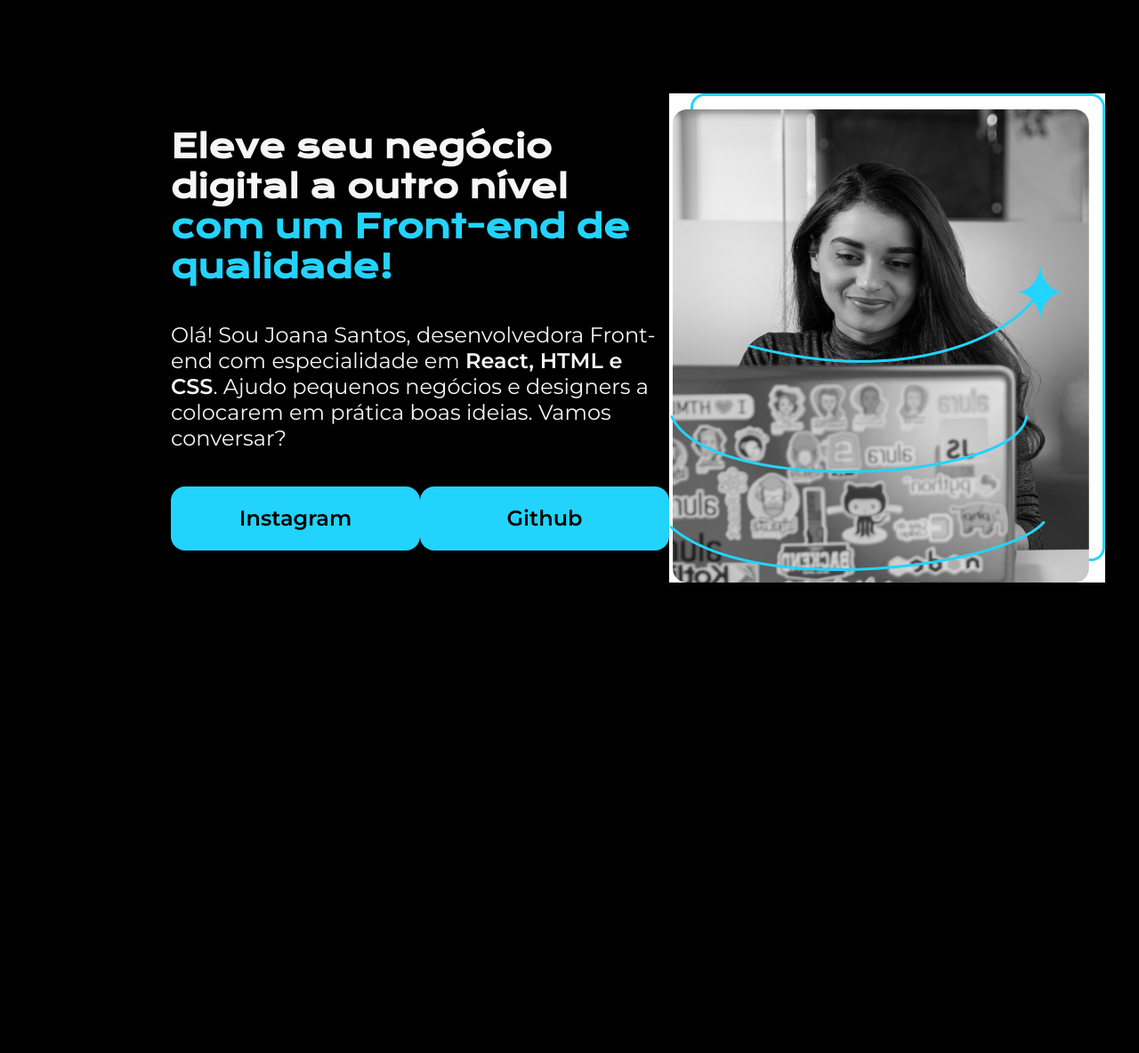
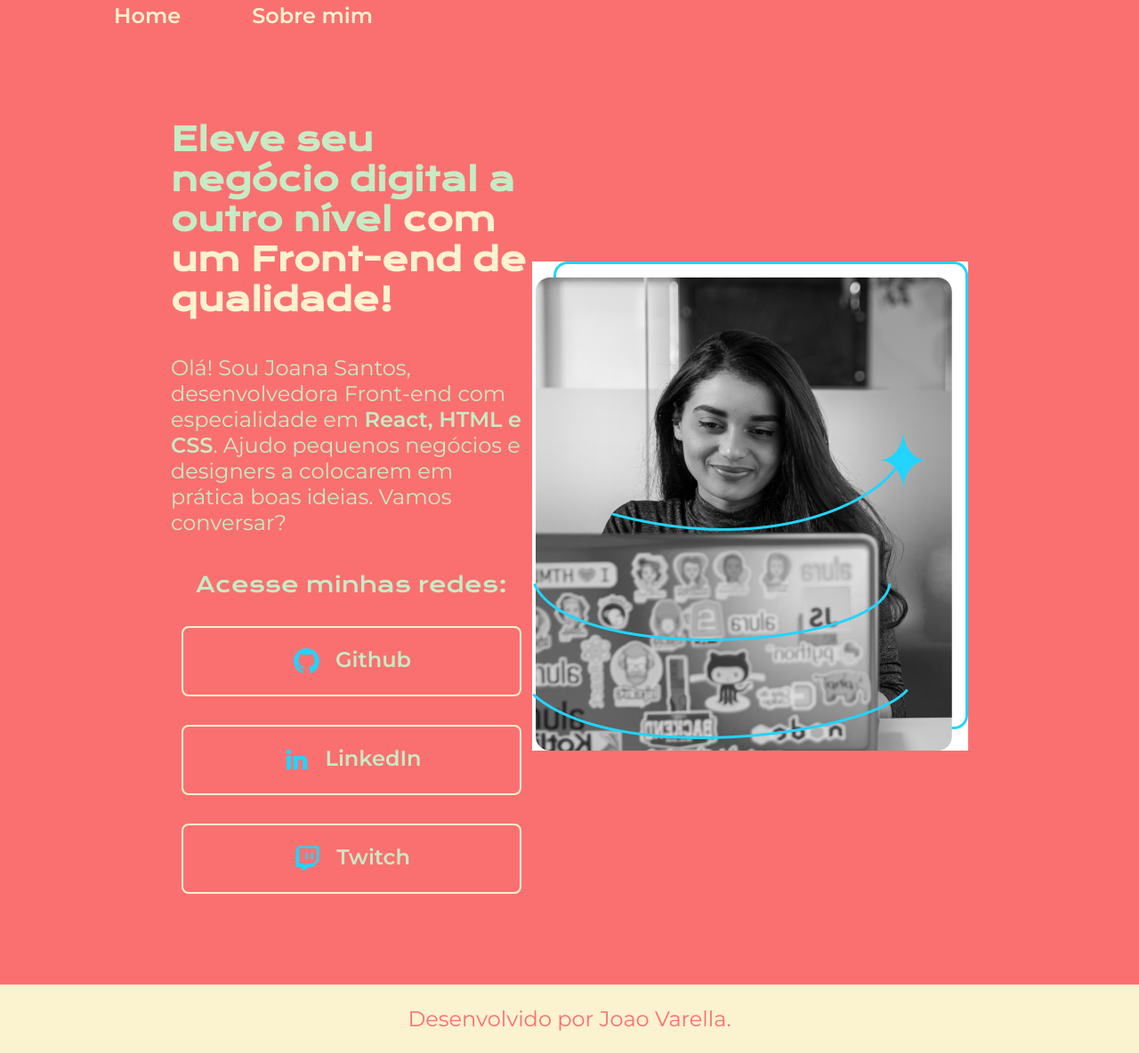
Before and after one commit to joaovarella/TreinoHTML-CSS-Basico, a plain HTML site: page index.html in a window 1280 px wide. Shown: the part 23-1207 px from the top of the page at 89% size. Before the commit the page ends 928 px from the top, so only its background shows below. Drawn offline with nearby package versions, Linux system fonts and the light colour scheme.

Commit message:
Finalizado curso 3

```diff
--- /dev/null
+++ b/estilos/style.css
@@ -0,0 +1,118 @@
+@import url('https://fonts.googleapis.com/css2?family=Krona+One&family=Montserrat:wght@400;600&display=swap');
+
+:root{
+    --cor-primaria: #FA7070;
+    --cor-secundaria: #C6EBC5;
+    --cor-terciaria: #FBF2CF;
+    --cor-hover: #A1C298;
+
+    --font-primaria: 'Krona One', sans-serif;
+    --font-secundaria: 'Montserrat', sans-serif;
+}
+
+*{
+    margin: 0;
+    padding: 0;
+
+}
+
+body{
+    box-sizing: border-box;
+    background-color: var(--cor-primaria);
+    color: var(--cor-secundaria);
+}
+
+
+
+.titulo-destaque{
+    color: var(--cor-terciaria);
+}
+
+.cabecalho{
+    padding: 2% 0 0 10%;
+}
+
+.cabecalho__menu{
+    display: flex;
+    gap: 80px;
+}
+
+.cabecalho__menu__link{
+    font-family: var(--font-secundaria);
+    font-size: 24px;
+    font-weight: 600;
+    text-decoration: none;
+    color: var(--cor-terciaria);
+}
+
+
+.apresentacao{
+    padding: 8% 15%;
+    display: flex;
+    align-items: center;
+    justify-content: space-between;
+}
+
+.apresentacao__conteudo{
+    width: 615px;
+    display: flex;
+    flex-direction: column;
+    gap: 40px;
+}
+
+.apresentacao__conteudo__titulo{
+    font-size: 36px;
+    font-family: var(--font-primaria)
+}
+
+.apresentacao__conteudo__texto{
+    font-size: 24px;
+    font-family: var(--font-secundaria)
+}
+
+.apresentacao__links{
+    display: flex;
+    flex-direction: column;
+    justify-content: space-between;
+    align-items: center;
+    gap: 32px;
+}
+
+.apresentacao__links__subtitulo{
+    font-family: var(--font-primaria);
+    font-weight: 400;
+    font-size: 24px;
+
+}
+
+.apresentacao__links__link{
+    display: flex;
+    justify-content: center;
+    width: 378px;
+    padding: 21.5px 0;
+    text-align: center;
+    border: 2px solid var(--cor-terciaria);
+    border-radius: 8px;
+    font-size: 24px;
+    font-weight: 600;
+    text-decoration: none;
+    color: var(--cor-secundaria);
+    font-family: var(--font-secundaria);
+    gap: 16px;
+}
+
+.apresentacao__links__link:hover{
+    background-color: var(--cor-hover);
+    padding: 3%;
+}
+
+.rodape{
+    background-color: var(--cor-terciaria);
+    color: var(--cor-primaria);
+    text-align: center;
+    padding: 24px;
+    font-family: var(--font-secundaria);
+    font-weight: 400;
+    font-size: 24px;
+
+}
--- a/index.html
+++ b/index.html
@@ -4,22 +4,43 @@
     <meta charset="UTF-8">
     <meta http-equiv="X-UA-Compatible" content="IE=edge">
     <meta name="viewport" content="width=device-width, initial-scale=1.0">
-    <link rel="stylesheet" href="style.css">
+    <link rel="stylesheet" href="./estilos/style.css">
     <title>Portifolio</title>
 </head>
 <body>
-    <header></header>
+    <header class="cabecalho">
+        <nav class="cabecalho__menu">
+            <a class="cabecalho__menu__link" href="index.html">Home</a>
+            <a class="cabecalho__menu__link" href="about.html">Sobre mim</a>
+            <!-- <a class="cabecalho__menu__link" href="curriculo.html">Curriculo</a> -->
+        </nav>
+
+    </header>
     <main class="apresentacao">
             <section class="apresentacao__conteudo">
             <h1 class="apresentacao__conteudo__titulo">Eleve seu negócio digital a outro nível <strong class="titulo-destaque">com um Front-end de qualidade!</strong></h1>
             <p class="apresentacao__conteudo__texto">Olá! Sou Joana Santos, desenvolvedora Front-end com especialidade em <strong>React, HTML e CSS</strong>. Ajudo pequenos negócios e designers a colocarem em prática boas ideias. Vamos conversar?</p>
             <div class="apresentacao__links">
-            <a class="apresentacao__links__link" href="https://instagram.com">Instagram</a>
-            <a class="apresentacao__links__link" href="https://github.com/joaovarella">Github</a>
+            <h2 class="apresentacao__links__subtitulo">Acesse minhas redes:</h2>
+            <a class="apresentacao__links__link" href="https://github.com/joaovarella">
+                <img src="Imagens/github.png" alt="Icon Github">
+                Github
+            </a>
+            <a class="apresentacao__links__link" href="https://linkedin.com/in/joaovarella">
+                <img src="Imagens/linkedin.png" alt="Icon linkedin">
+                LinkedIn
+            </a>
+            <a class="apresentacao__links__link" href="https://twitch.tv/soykiryn">
+                <img src="Imagens/twitch.png" alt="Icon Twitch">
+                Twitch
+            </a>
+
             </div>
             </section>
         <img src="Imagens/Imagem.jpg" alt="Foto da Joana Santos programando">
     </main>
-    <footer></footer>
+    <footer class="rodape">
+        <p>Desenvolvido por Joao Varella.</p>
+    </footer>
 </body>
 </html>
--- a/style.css
+++ /dev/null
@@ -1,63 +0,0 @@
-@import url('https://fonts.googleapis.com/css2?family=Krona+One&family=Montserrat:wght@400;600&display=swap');
-
-*{
-    margin: 0;
-    padding: 0;
-
-}
-
-body{
-    height: 100vh;
-    box-sizing: border-box;
-    background-color: black;
-    color: #f6f6f6;
-}
-
-
-
-.titulo-destaque{
-    color: #22D4FD;
-}
-
-
-.apresentacao{
-    margin: 10% 15%;
-    display: flex;
-    align-items: center;
-    justify-content: space-between;
-}
-
-.apresentacao__conteudo{
-    width: 615px;
-    display: flex;
-    flex-direction: column;
-    gap: 40px;
-}
-
-.apresentacao__conteudo__titulo{
-    font-size: 36px;
-    font-family: 'Krona One', sans-serif;
-}
-
-.apresentacao__conteudo__texto{
-    font-size: 24px;
-    font-family: 'Montserrat', sans-serif;
-}
-
-.apresentacao__links{
-    display: flex;
-    justify-content: space-between;
-}
-
-.apresentacao__links__link{
-    background-color: #22D4FD;
-    width: 280px;
-    padding: 21.5px 0;
-    text-align: center;
-    border-radius: 16px;
-    font-size: 24px;
-    font-weight: 600;
-    text-decoration: none;
-    color: black;
-    font-family: 'Montserrat', sans-serif;
-}
```
Also changed, not shown: about.html (added, +30 -0 lines), curriculo.html (added, +47 -0 lines), Imagens/Imagem.png (added), Imagens/github.png (added), Imagens/instagram.png (added), Imagens/linkedin.png (added), Imagens/twitch.png (added), Imagens/twitter.png (added).
